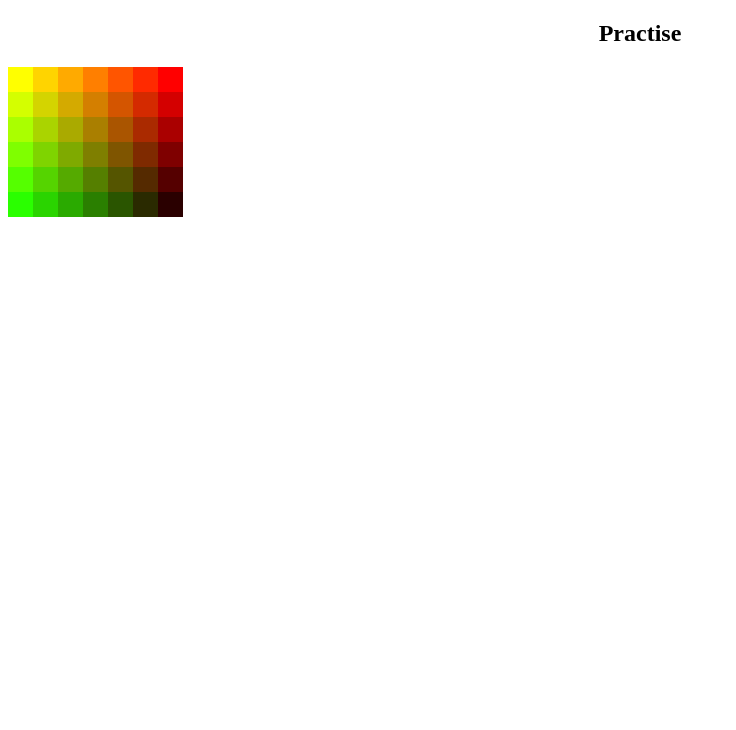
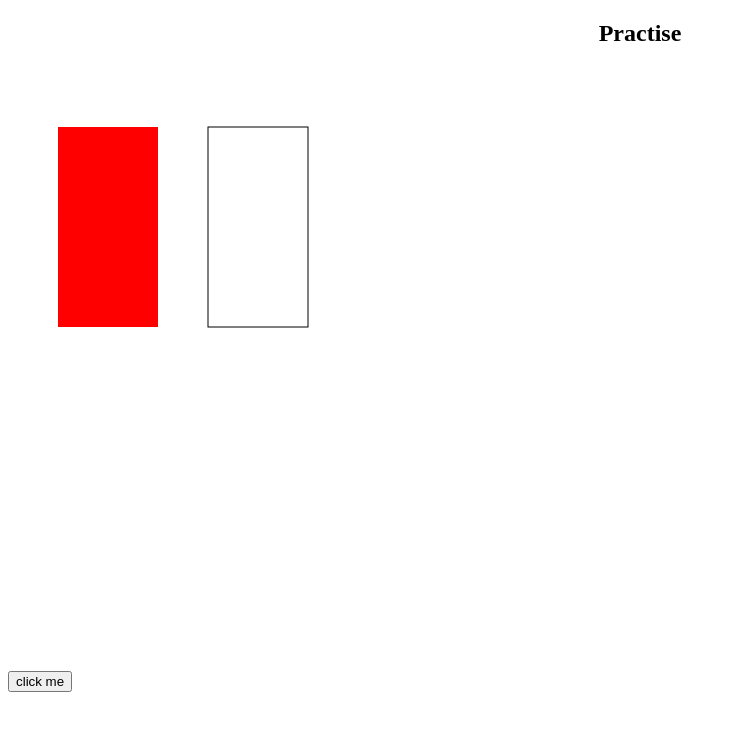
Before and after one commit to Sahil-4U/canvasapi, a plain HTML site: page index.html in a window 1280 px wide. Shown: the whole page, without its empty margins (0-736 px from the left). Drawn offline with Linux system fonts and the light colour scheme.

Commit message:
learned three tags on how to draw rectangle

```diff
--- a/index.html
+++ b/index.html
@@ -9,6 +9,8 @@
 <body>
     <center><h2>Practise</h2></center>
     <canvas id="canvas"></canvas>
+    <button type="button" onclick="draw(event)">click me</button>
+
     <script src="script.js"></script>
 </body>
 </html>
--- a/script.js
+++ b/script.js
@@ -1,17 +1,12 @@
 
 const canvas=document.getElementById("canvas");
 canvas.width=innerWidth;
-canvas.height=innerHeight;
-console.log('hi canvas'+ canvas)
+canvas.height=600;
 const ctx=canvas.getContext("2d");
-
-for(let i=0;i<6;i++){
-    for(let j=0;j<7;j++){
-        ctx.fillStyle=`rgb(
-            ${Math.floor(255-42.5*i)},
-            ${Math.floor(255-42.5*j)},
-            0
-        )`
-        ctx.fillRect(j*25,i*25,25,25);
-    }
+ctx.fillStyle="red";
+    ctx.fillRect(50,60,100,200)
+    ctx.strokeRect(200,60,100,200);
+function draw(event){
+    // console.log(event);
+    ctx.clearRect(50,60,50,200);
 }
```
